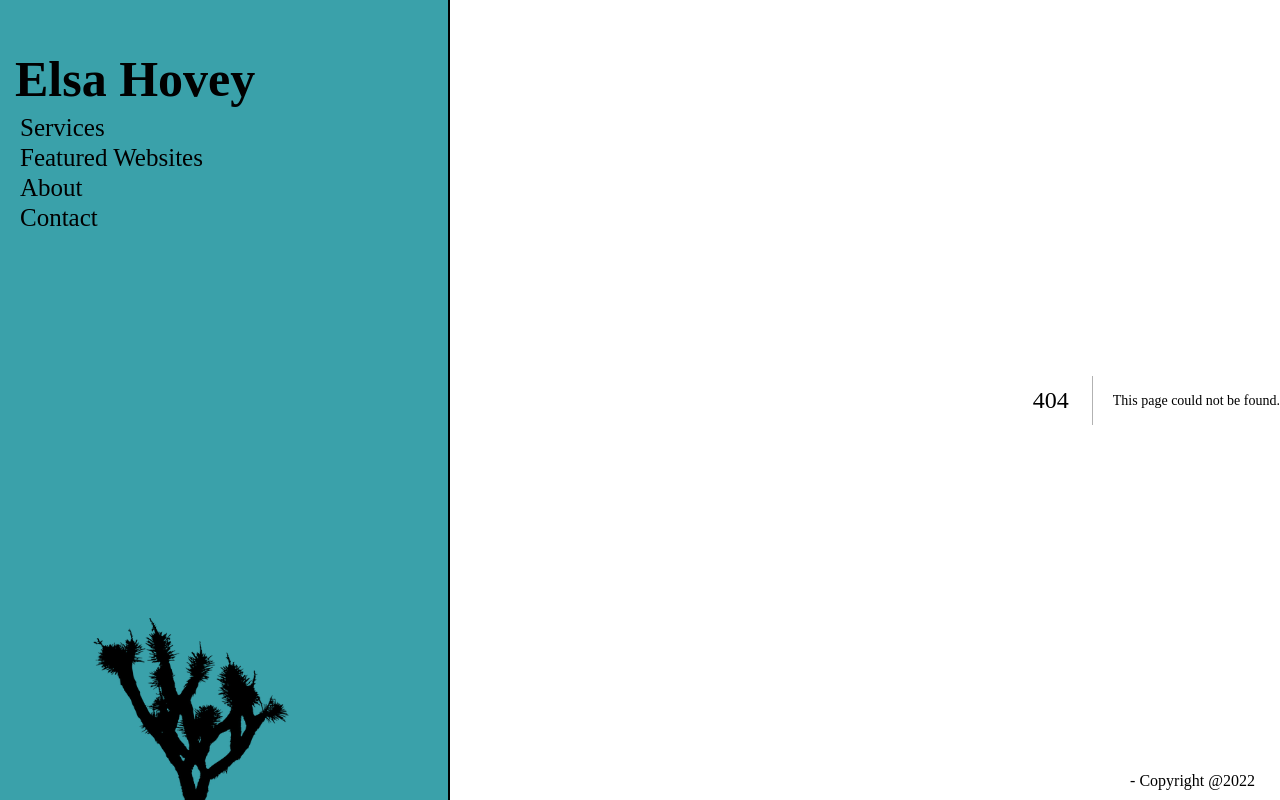
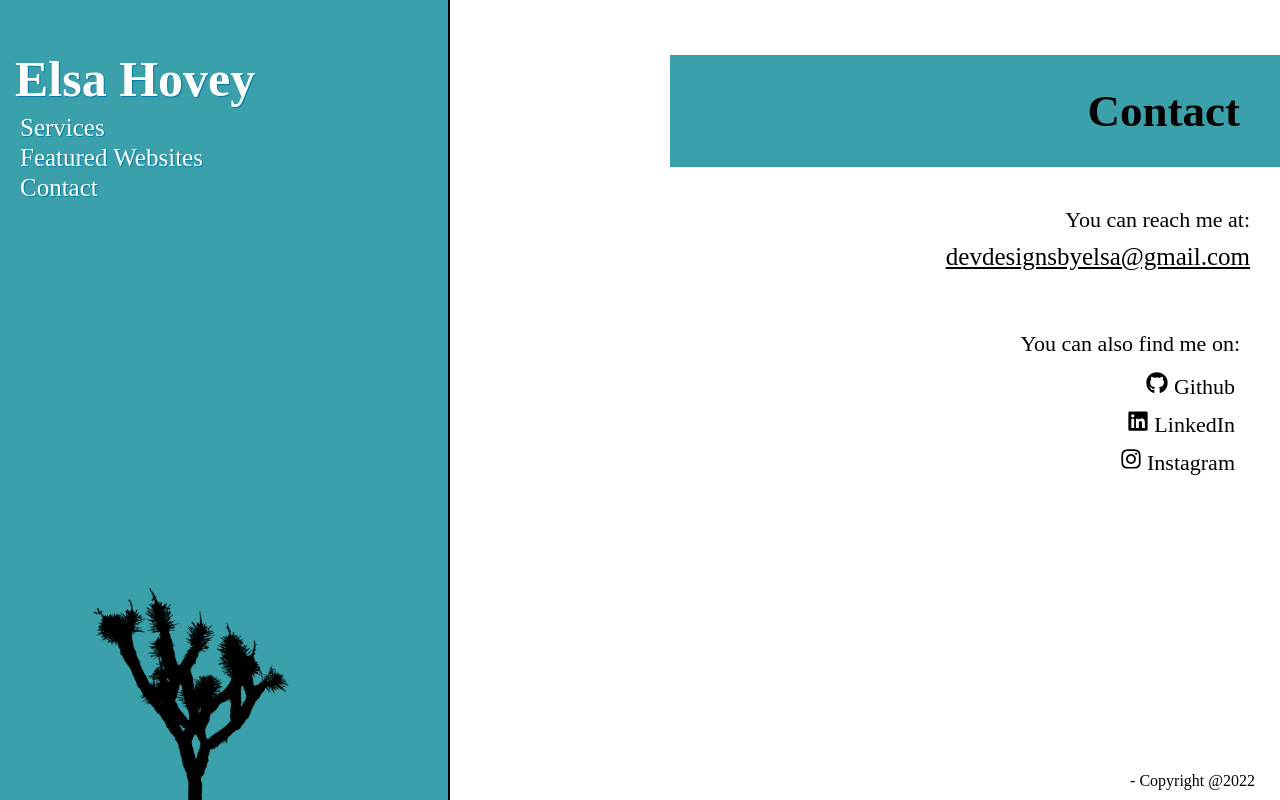
Before and after one commit to elsahv/the-laughing-coyote, a Next.js app: page /contact in a window 1280 px wide. Before the commit this address had no page. Built offline with nearby package versions, Linux system fonts and the light colour scheme.

Commit message:
added contact page, scroll about aside

```diff
--- a/components/Contact.js
+++ b/components/ContactSection.js
@@ -3,10 +3,11 @@ import { FaLinkedin, FaInstagram, FaGithub } from "react-icons/fa";
 import styled from "styled-components";
 
 export const ContentWrapper = styled.div`
-  background: aquamarine;
   text-align: right;
-  padding: 40px 10px 600px;
-  border-top: solid 2px black;
+  padding: 10px 20px;
+  width: 600px;
+  height: 400px;
+  margin-right: 10px;
 
   p {
     font-size: 22px;
@@ -51,13 +52,20 @@ export const CTA = styled.div`
 `;
 
 export const Title = styled.h2`
-  font-size: 30px;
+  font-size: 45px;
   color: black;
-  // text-decoration: underline;
-  padding: 0 10px;
+  margin-top: 55px;
+  padding: 30px 40px 30px 300px;
+  background: #3aa1aa;
+  text-align: right;
 
   @media only screen and (max-width: 1024px) {
     font-size: 35px;
+    margin: 100px 0 0 100px;
+  }
+
+  @media only screen and (max-width: 834px) {
+    // font-size: 35px;
   }
 `;
 
@@ -78,7 +86,7 @@ export const SmIcons = styled.div`
   }
 `;
 
-const Contact = () => {
+const ContactSection = () => {
   return (
     <>
       <Head>
@@ -86,9 +94,8 @@ const Contact = () => {
         <meta name="description" content="Generated by create next app" />
         <link rel="icon" href="/favicon.ico" />
       </Head>
-
+      <Title>Contact</Title>
       <ContentWrapper id="contact">
-        <Title>-Contact</Title>
         <CTA>
           <p>You can reach me at:</p>
 
@@ -115,4 +122,4 @@ const Contact = () => {
     </>
   );
 };
-export default Contact;
+export default ContactSection;
--- a/components/Footer.js
+++ b/components/Footer.js
@@ -1,6 +1,4 @@
 import styled from "styled-components";
-import About from "./About";
-import Contact from "./Contact";
 
 const Footer = styled.footer`
   // background: teal;
--- a/components/Header.js
+++ b/components/Header.js
@@ -1,7 +1,7 @@
 import Link from "next/link";
 import Image from "next/image";
 import About from "../components/About";
-import Contact from "../components/Contact";
+// import Contact from "./ContactSection";
 import styled from "styled-components";
 import JtPic from "../public/images/joshuatreeabout.jpg";
 // import { motion } from "framer-motion";
@@ -52,8 +52,9 @@ export const MenuItems = styled.div`
 export const Logo = styled.h1`
   font-size: 50px;
   a {
-    color: #000;
+    color: #fff;
     text-decoration: none;
+    text-shadow: 1px 1px 1px rgb(0, 123, 165);
   }
 
   @media only screen and (max-width: 1024px) {
@@ -76,7 +77,8 @@ export const NavLinks = styled.li`
   a {
     margin: 1px 0;
     text-decoration: none;
-    color: #000;
+    color: #fff;
+    text-shadow: 1px 1px 1px rgb(0, 123, 165);
 
     &:hover {
       color: aquamarine;
@@ -118,8 +120,8 @@ const Header = () => {
             <NavLinks>
               <Link href="/#services">Services</Link>
               <Link href="/featured-websites">Featured Websites</Link>
-              <Link href="/#about">About</Link>
-              <Link href="/#contact">Contact</Link>
+              {/* <Link href="/#about">About</Link> */}
+              <Link href="/contact/#about">Contact</Link>
             </NavLinks>
           </MenuItems>
 
@@ -133,7 +135,7 @@ const Header = () => {
           </AboutImgWrapper>
 
           <About />
-          <Contact />
+          {/* <Contact /> */}
         </Menu>
         {/* </motion.div> */}
       </NavSection>
--- a/components/MobileFooter.js
+++ b/components/MobileFooter.js
@@ -1,6 +1,6 @@
 import styled from "styled-components";
 import About from "./About";
-import Contact from "./Contact";
+// import ContactSection from "./ContactSection";
 
 const Wrapper = styled.div`
   display: none;
@@ -24,7 +24,7 @@ const AboutFooter = styled.footer`
   }
 `;
 
-const ContactSection = styled.footer`
+const ContactWrapper = styled.footer`
   display: none;
 
   @media only screen and (max-width: 600px) {
@@ -40,9 +40,9 @@ const mobileFooterSection = () => {
       <AboutFooter id="contact-mobile">
         <About />
       </AboutFooter>
-      <ContactSection id="contact-mobile">
-        <Contact />
-      </ContactSection>
+      {/* <ContactWrapper id="contact-mobile">
+        <ContactSection />
+      </ContactWrapper> */}
       <span>Elsa Hovey- Copyright @2022</span>
     </Wrapper>
   );
--- a/components/Sidebar.js
+++ b/components/Sidebar.js
@@ -2,7 +2,6 @@ import Link from "next/link";
 import styled from "styled-components";
 
 export const SidebarWrapper = styled.div`
-  // text-shadow: 1px 1px 1px teal;
   text-align: center;
   padding: 10px;
   display: none;
@@ -25,9 +24,10 @@ export const Logo = styled.div`
   font-weight: bold;
   padding: 10px;
   a {
-    color: #000;
+    color: aquamarine;
+    text-shadow: 1px 1px 1px #000;
     text-decoration: none;
-    font-size: 30px;
+    font-size: 35px;
   }
 
   @media only screen and (max-width: 1024px) {
@@ -37,11 +37,15 @@ export const Logo = styled.div`
 
 export const NavLinks = styled.div`
   font-size: 20px;
-  padding-top: 10px;
   a {
-    color: #000;
+    color: aquamarine;
+    text-shadow: 1px 1px 1px rgb(0, 123, 165);
     text-decoration: none;
     margin: 0 15px;
+  }
+
+  @media only screen and (max-width: 600px) {
+    padding-top: 10px;
   }
 
   @media only screen and (max-width: 531px) {
@@ -63,7 +67,7 @@ const Sidebar = () => {
           <Link href="/">Services</Link>
           <Link href="/featured-websites">Featured Websites</Link>
           <Link href="/#about-mobile">About</Link>
-          <Link href="/#contact-mobile">Contact</Link>
+          <Link href="/contact">Contact</Link>
         </NavLinks>
       </SidebarWrapper>
     </>
--- /dev/null
+++ b/pages/contact.js
@@ -0,0 +1,24 @@
+import Head from "next/head";
+import ContactSection from "../components/ContactSection";
+import { motion } from "framer-motion";
+
+const contact = () => {
+  return (
+    <>
+      <Head>
+        <title>Elsa Hovey- Development/ Design</title>
+        <meta name="description" content="Generated by create next app" />
+        <link rel="icon" href="/favicon.ico" />
+      </Head>
+      <motion.div
+        initial={{ opacity: 0 }}
+        animate={{ opacity: 1 }}
+        transition={{ delay: 0.3, duration: 0.5 }}
+      >
+        <ContactSection />
+      </motion.div>
+    </>
+  );
+};
+
+export default contact;
--- a/pages/index.js
+++ b/pages/index.js
@@ -1,11 +1,8 @@
 /* eslint-disable @next/next/no-img-element */
 import Head from "next/head";
 import Link from "next/link";
-import Image from "next/image";
 import Services from "../components/Services";
-import { sanityClient, urlFor } from "../client";
 import styled from "styled-components";
-import Contact from "../components/Contact";
 import { motion } from "framer-motion";
 
 //STYLES
```
Also changed, not shown: pages/featured-websites.js (+10 -15 lines).
